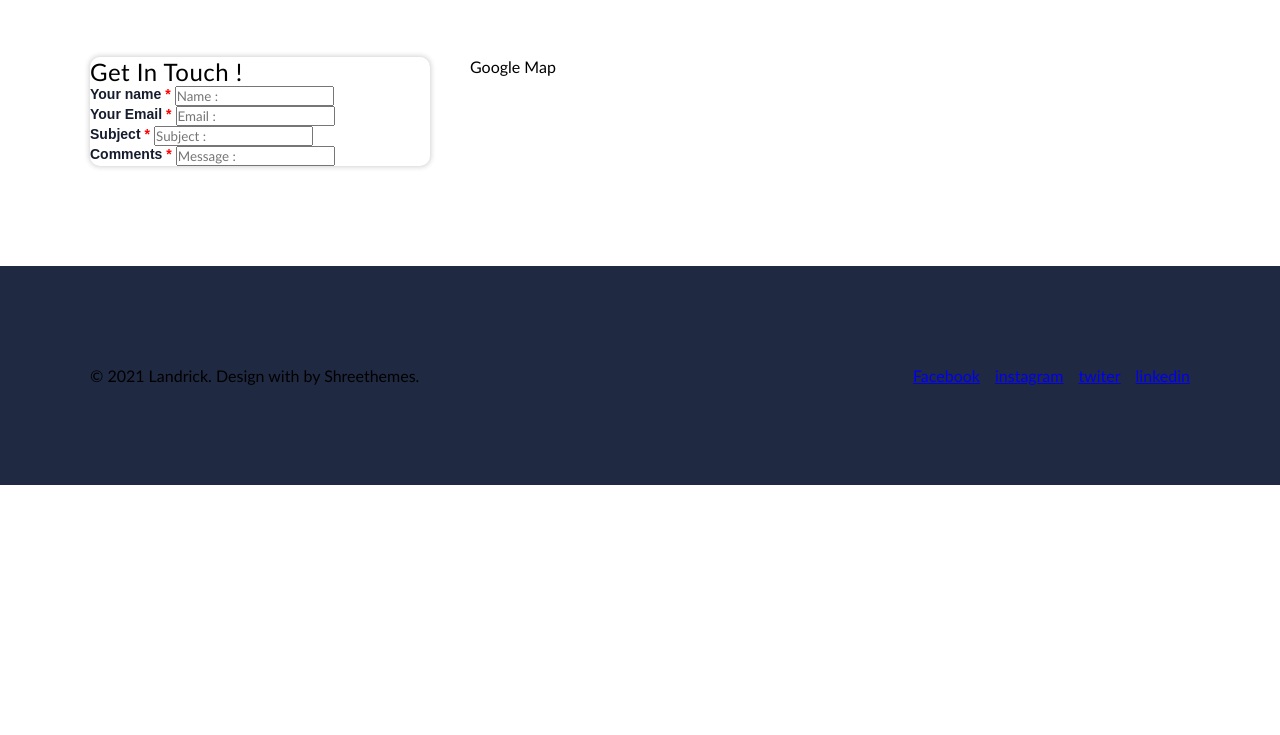
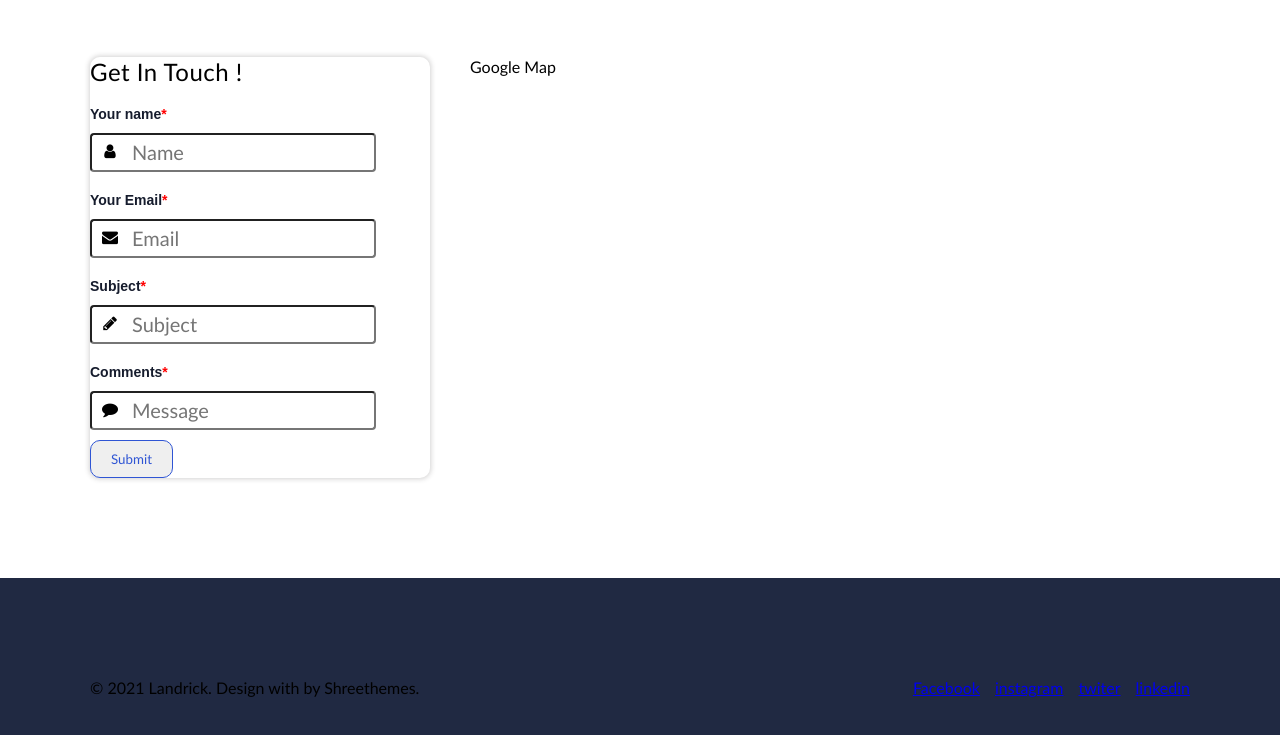
Before and after one commit to Niseme/26-Dizainas, a website: page index.html in a window 1280 px wide. Shown: the part 5023-5758 px from the top of the page. Before the commit the page ends 5508 px from the top, so only its background shows below. Drawn offline with Linux system fonts and the light colour scheme.

Commit message:
menu form

```diff
--- a/css/components/contactme.css
+++ b/css/components/contactme.css
@@ -1,18 +1,42 @@
-.border {
+.form {
   border-radius: 10px;
   box-shadow: 0px 0px 5px 1px rgba(53, 52, 52, 0.219);
+  display: flex;
+  flex-direction: column;
+  gap: 10px;
+  align-items: flex-start;
 }
-
+.form-row {
+}
 .personal-info {
   display: inline;
   color: var(--text-color-default);
   font-family: "Nunito", sans-serif;
   font-size: 14px;
   font-weight: bolder;
+  line-height: 37px;
 }
-.personal-info:last-of-type {
+.personal-info[data-required="true"]::after {
+  content: "*";
   color: red;
 }
-.form input {
+.input {
   display: inline-block;
+  position: relative;
 }
+.input .fa {
+  position: absolute;
+  top: 0px;
+  left: 0px;
+  bottom: 0;
+  line-height: 37px;
+  width: 40px;
+  text-align: center;
+}
+.form-row input {
+  display: inline-block;
+  padding: 5px 10px 5px 40px;
+  font-size: 20px;
+  line-height: 25px;
+  border-radius: 4px;
+}
--- a/index.html
+++ b/index.html
@@ -286,34 +286,44 @@
         </div>
         <div class="row">
             <div class="col-12 col-md-6 col-lg-4 ">
-                <div class="border">
+                <form class="form">
                     <div class="smallertitle"> Get In Touch ! </div>
-                    <div class="form">
-                        <div class="personal-info">Your name </div>
-                        <div class="personal-info">*</div>
-                        <input type="text" placeholder="Name :">
+                    <div class="form-row">
+                        <label for="name" class="personal-info" data-required="true">Your name</label>
+                        <div class="input">
+                            <input id="name" type="text" placeholder="Name" required>
+                            <i class="fa fa-user" aria-hidden="true"></i>
+                        </div>
                     </div>
-                    <div class="form">
-                        <div class="personal-info">Your Email </div>
-                        <div class="personal-info">*</div>
-                        <input type="text" placeholder="Email :">
+                    <div class="form-row">
+                        <label for="email" class="personal-info" data-required="true">Your Email</label>
+                        <div class="input">
+                            <input id="email" type="email" placeholder="Email" required>
+                            <i class="fa fa-envelope" aria-hidden="true"></i>
+                        </div>
                     </div>
-                    <div class="form">
-                        <div class="personal-info">Subject </div>
-                        <div class="personal-info">*</div>
-                        <input type="text" placeholder="Subject :">
+                    <div class="form-row">
+                        <label for="subject" class="personal-info" data-required="true">Subject</label>
+                        <div class="input">
+                            <input id="subject" type="text" placeholder="Subject" required>
+                            <i class="fa fa-pencil" aria-hidden="true"></i>
+                        </div>
                     </div>
-                    <div class="form">
-                        <div class="personal-info">Comments </div>
-                        <div class="personal-info">*</div>
-                        <input type="text" placeholder="Message :">
+                    <div class="form-row">
+                        <label for="message" class="personal-info" data-required="true">Comments</label>
+                        <div class="input">
+                            <input id="message" type="text" placeholder="Message" required>
+                            <i class="fa fa-comment" aria-hidden="true"></i>
+                        </div>
                     </div>
+                    <button type="submit" class="btn">Submit</button>
 
-                </div>
+                </form>
 
 
 
             </div>
+
             <div class="col-12 col-md-6 col-lg-8">Google Map</div>
 
 
```
